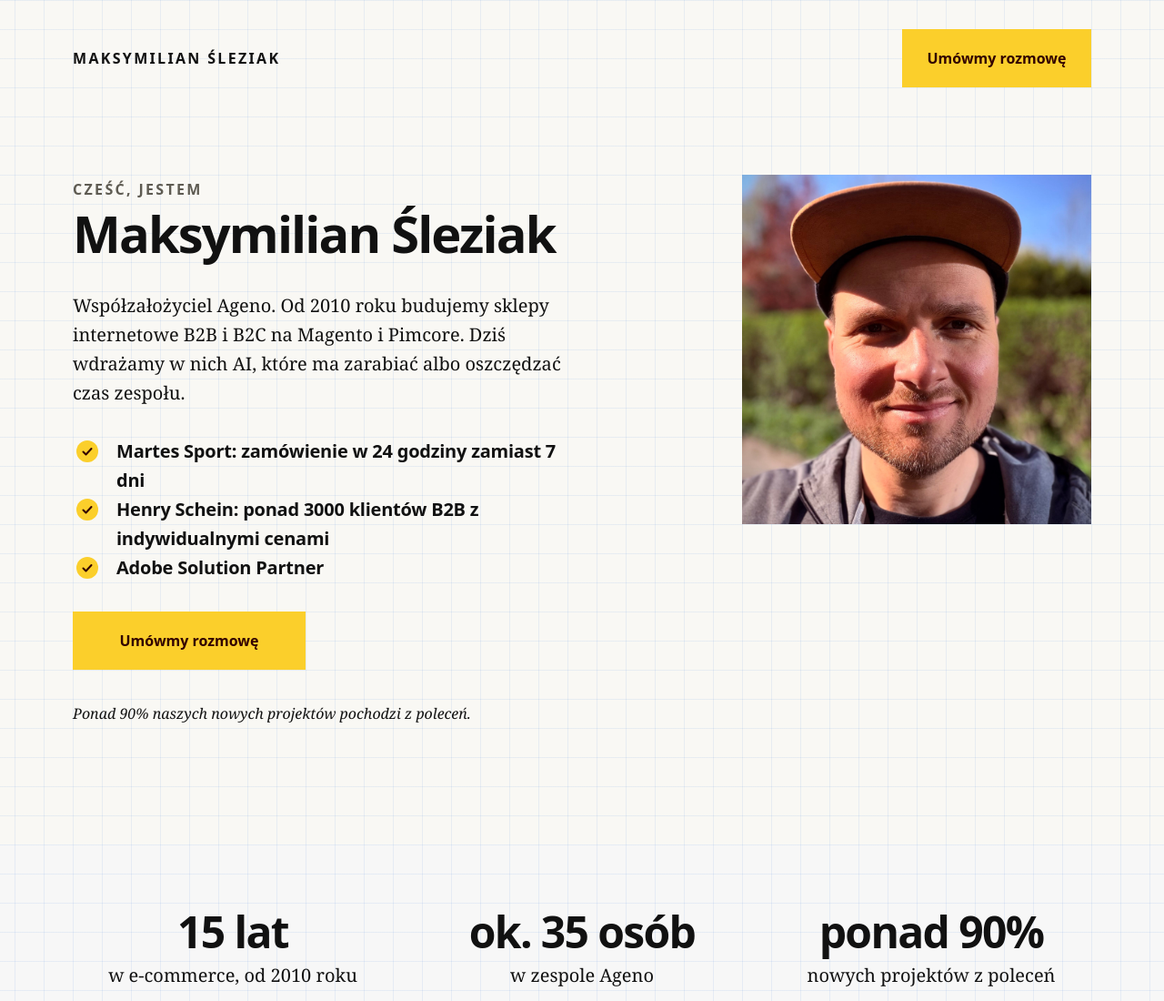
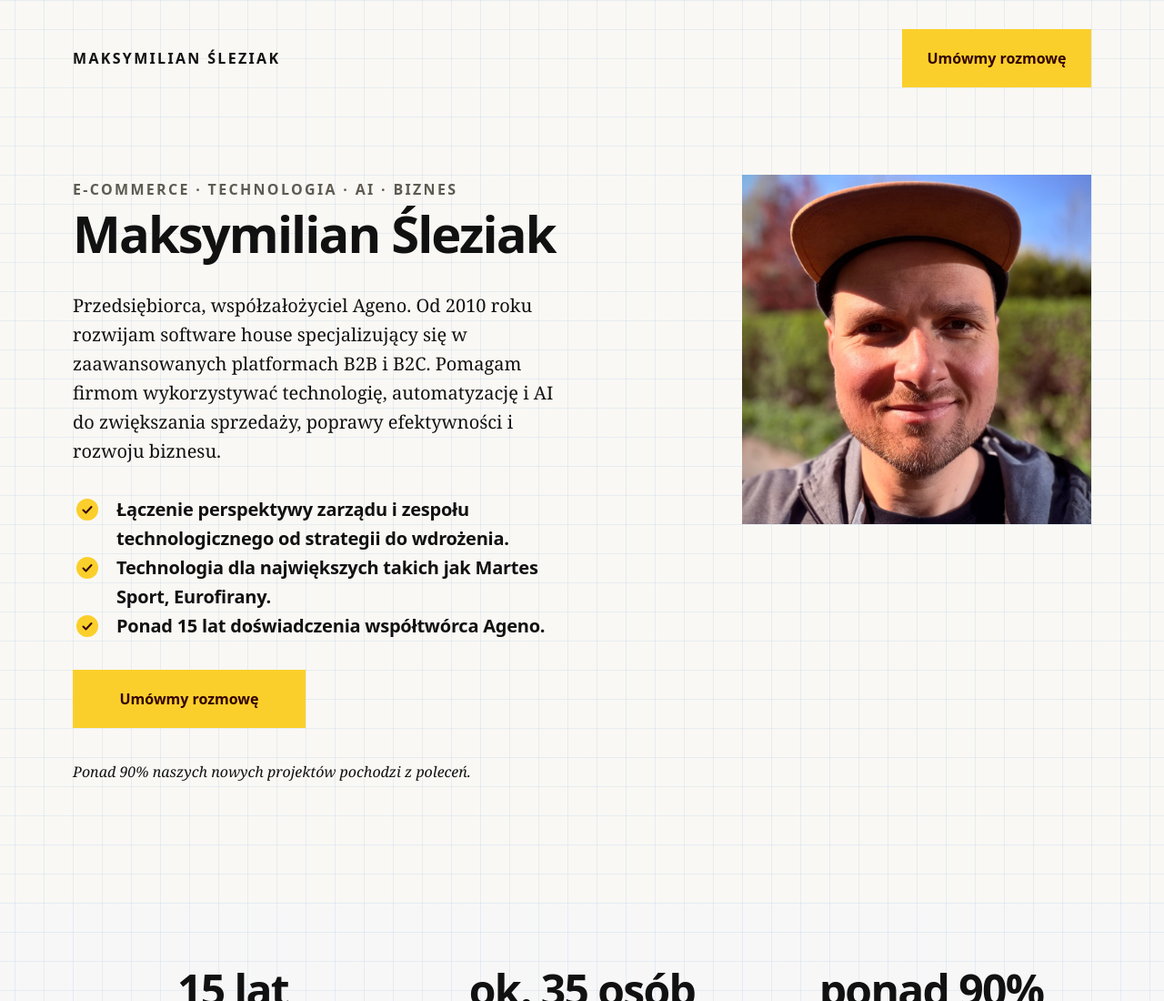
Before and after one commit to maxbmx/maksymilian.sleziak, an Astro site: page / in a window 1280 px wide. Shown: the top 1100 px of the page at 91% size. Built offline with nearby package versions, Linux system fonts and the light colour scheme; Astro itself is replaced by a stand-in of ours.

Commit message:
Hero: nowa treść, nadtytuł poza h1
Nadtytuł E-COMMERCE · TECHNOLOGIA · AI · BIZNES jako osobny akapit nad h1 (h1 to samo imię i nazwisko), nowy akapit i trzy punkty. Nadtytuł łamie się tylko po kropkach środkowych.

```diff
--- a/src/components/Hero.astro
+++ b/src/components/Hero.astro
@@ -6,14 +6,17 @@ import { PORTRAIT_SIZES, PORTRAIT_WIDTHS } from "../lib/portrait";
 import { calendarLink } from "../lib/links";
 import Button from "./Button.astro";
 import T from "./T.astro";
+
+// Nadtytuł łamie się po kropkach środkowych: twarda spacja przed „·” nie pozwala
+// kropce zacząć nowego wiersza.
+const eyebrow = hero.eyebrow.replaceAll(" · ", "\u00a0· ");
 ---
 
 <section class="hero" aria-labelledby="hero-heading" data-grid="32y">
   <div class="container hero-grid">
     <div class="hero-text" data-snap data-grid="32">
-      <h1 id="hero-heading" class="hero-title">
-        <span class="eyebrow">{hero.eyebrow}</span> <span class="hero-name">{person.name}</span>
-      </h1>
+      <p class="eyebrow">{eyebrow}</p>
+      <h1 id="hero-heading">{person.name}</h1>
       <p class="intro">
         <T text={hero.lead} /> <T text={hero.specialties} />
       </p>
@@ -57,7 +60,7 @@ import T from "./T.astro";
   /*
    * Po lewej kolumna z nagłówkiem, tekstem i listą, po prawej portret; oba zaczynają się
    * na tej samej linii. W jednej kolumnie wszystko jedno pod drugim, portret na końcu.
-   * Nagłówek to nadtytuł (32 px) i nazwisko (wiersze po 64 px), więc zawsze zajmuje pełne kratki.
+   * Nad nazwiskiem nadtytuł (32 px), pod nim nazwisko (wiersze po 64 px): zawsze pełne kratki.
    */
   .hero {
     padding-block: var(--s-4) var(--section-pad);
@@ -71,13 +74,9 @@ import T from "./T.astro";
   }
 
   /*
-   * Nadtytuł (.eyebrow z global.css) w jednym wierszu 32 px, pod nim imię i nazwisko
-   * w wierszach po 64 px. Całość to jeden <h1>.
+   * Nadtytuł (.eyebrow z global.css) to osobny akapit w wierszach po 32 px, bezpośrednio
+   * nad <h1>, który zawiera tylko imię i nazwisko (wiersze po 64 px).
    */
-  .eyebrow,
-  .hero-name {
-    display: block;
-  }
 
   .intro {
     margin-top: var(--s-4);
--- a/src/content.ts
+++ b/src/content.ts
@@ -84,16 +84,18 @@ export const header = {
 };
 
 export const hero = {
-  // Nadtytuł nad imieniem i nazwiskiem. Razem tworzą nagłówek „Cześć, jestem Maksymilian Śleziak”.
-  eyebrow: "Cześć, jestem",
-  lead: "Współzałożyciel Ageno. Od 2010 roku budujemy sklepy internetowe B2B i B2C na Magento i Pimcore.",
-  specialties: "Dziś wdrażamy w nich AI, które ma zarabiać albo oszczędzać czas zespołu.",
-  // Krótka lista z żółtymi znacznikami pod tekstem. Liczby pochodzą z realizacji
-  // opisanych na ageno.pl (Martes Sport, Henry Schein Dental).
+  // Nadtytuł nad imieniem i nazwiskiem (osobny akapit, poza <h1>). Hero.astro łamie go
+  // tylko po kropkach środkowych, a kropka nie zaczyna wiersza.
+  eyebrow: "E-COMMERCE · TECHNOLOGIA · AI · BIZNES",
+  // Akapit pod nazwiskiem to lead i specialties. Lead jest też opisem osoby w JSON-LD (schema.ts).
+  lead: "Przedsiębiorca, współzałożyciel Ageno. Od 2010 roku rozwijam software house specjalizujący się w zaawansowanych platformach B2B i B2C.",
+  specialties:
+    "Pomagam firmom wykorzystywać technologię, automatyzację i AI do zwiększania sprzedaży, poprawy efektywności i rozwoju biznesu.",
+  // Krótka lista z żółtymi znacznikami pod tekstem.
   highlights: [
-    "Martes Sport: zamówienie w 24 godziny zamiast 7 dni",
-    "Henry Schein: ponad 3000 klientów B2B z indywidualnymi cenami",
-    "Adobe Solution Partner",
+    "Łączenie perspektywy zarządu i zespołu technologicznego od strategii do wdrożenia.",
+    "Technologia dla największych takich jak Martes Sport, Eurofirany.",
+    "Ponad 15 lat doświadczenia współtwórca Ageno.",
   ],
   cta: "Umówmy rozmowę",
   proof: "Ponad 90% naszych nowych projektów pochodzi z poleceń.",
```
